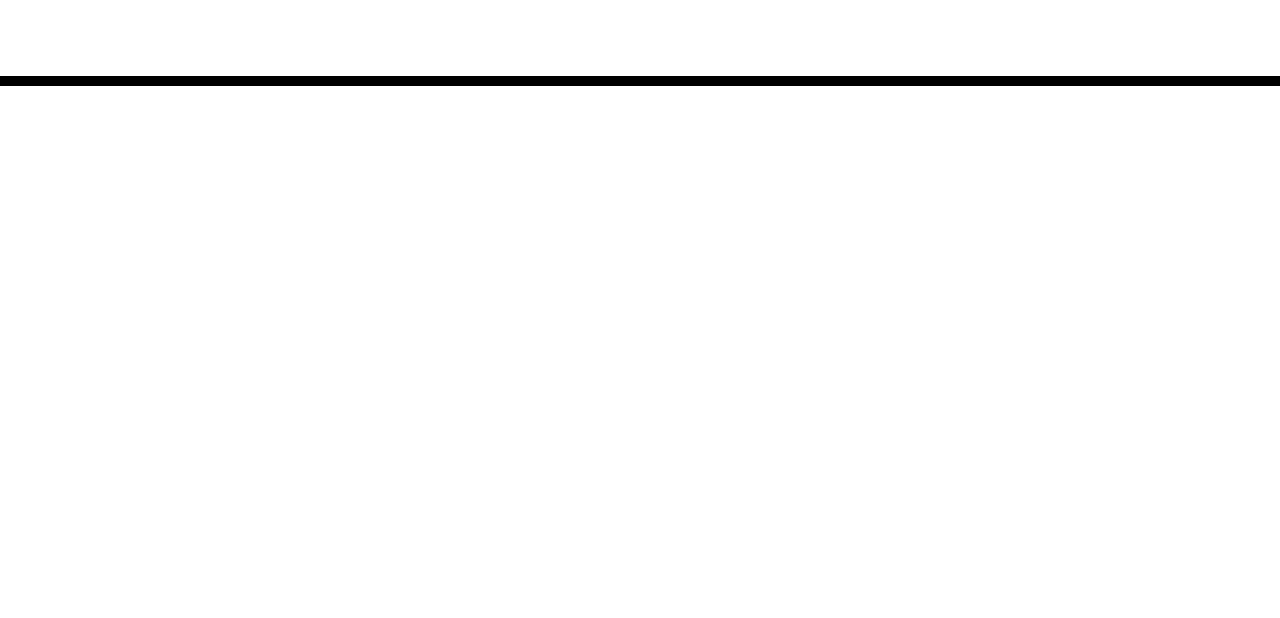
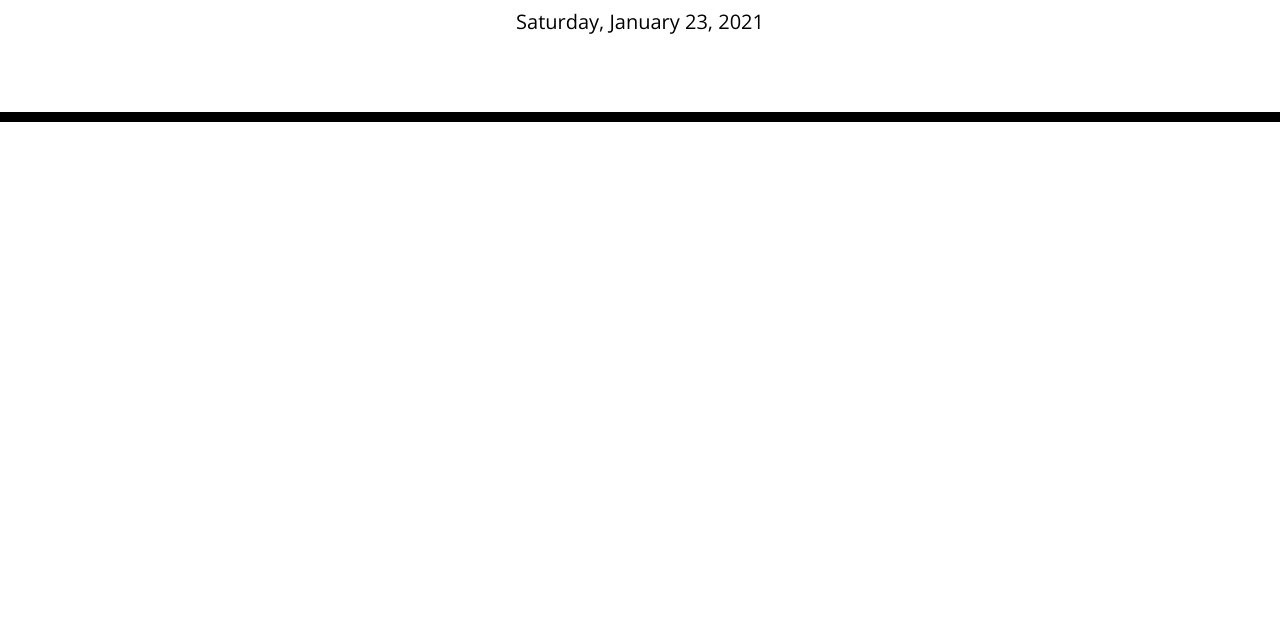
Before and after one commit to shellienguyen/work-day-scheduler, a plain HTML site: page index.html in a window 1280 px wide. Shown: the part 182-800 px from the top of the page. Drawn offline with nearby package versions, Linux system fonts and the light colour scheme.

Commit message:
display current date

```diff
--- /dev/null
+++ b/assets/js/script.js
@@ -0,0 +1,19 @@
+let displayTodaysDate = function () {
+   let today = new Date();
+
+   // Map returned month (which is a number) to full name of month
+   const monthNames = ["January", "February", "March", "April", "May", "June", "July", "August", "September", "October", "November", "December" ];
+   let month = monthNames[ today.getMonth() ];
+
+   // Map returned day-of-the-week (which is a number) to full day-of-the-week name
+   const dayNames = ["Monday", "Tuesday", "Wednesday", "Thursday", "Friday", "Saturday", "Sunday" ];
+   let dayOfTheWeek = dayNames[ ( today.getDay() -1 ) ];
+
+   let date = today.getDate();
+   let year = today.getFullYear();
+
+   let todaysDate = document.getElementById( "currentDay" );
+   todaysDate.textContent = dayOfTheWeek + ", " + month + " " + date + ", " + year;
+}
+
+displayTodaysDate();
--- a/index.html
+++ b/index.html
@@ -1,38 +1,39 @@
 <!DOCTYPE html>
-<html lang="en">
+<html lang = "en">
 <head>
-    <meta charset="UTF-8" />
-    <meta name="viewport" content="width=device-width, initial-scale=1.0" />
-    <meta http-equiv="X-UA-Compatible" content="ie=edge" />
+   <meta charset = "UTF-8" />
+   <meta name = "viewport" content = "width=device-width, initial-scale=1.0" />
+   <meta http-equiv="X-UA-Compatible" content = "ie=edge" />
    <link
-      rel="stylesheet"
-      href="https://stackpath.bootstrapcdn.com/bootstrap/4.3.1/css/bootstrap.min.css"
+      rel = "stylesheet"
+      href = "https://stackpath.bootstrapcdn.com/bootstrap/4.3.1/css/bootstrap.min.css"
    />
    <link
-      rel="stylesheet"
-      href="https://use.fontawesome.com/releases/v5.8.1/css/all.css"
+      rel = "stylesheet"
+      href = "https://use.fontawesome.com/releases/v5.8.1/css/all.css"
       integrity="sha384-50oBUHEmvpQ+1lW4y57PTFmhCaXp0ML5d60M1M7uH2+nqUivzIebhndOJK28anvf"
-      crossorigin="anonymous"
+      crossorigin = "anonymous"
    />
    <link
-      href="https://fonts.googleapis.com/css?family=Open+Sans&display=swap"
-      rel="stylesheet"
+      href = "https://fonts.googleapis.com/css?family=Open+Sans&display=swap"
+      rel = "stylesheet"
    />
-    <link rel="stylesheet" href="./assets/css/style.css" />
+   <link rel = "stylesheet" href = "./assets/css/style.css" />
    <title>Work Day Scheduler</title>
 </head>
 
 <body>
-    <header class="jumbotron">
-      <h1 class="display-3">Work Day Scheduler</h1>
-      <p class="lead">A simple calendar app for scheduling your work day</p>
-      <p id="currentDay" class="lead"></p>
+   <header class = "jumbotron">
+      <h1 class = "display-3">Work Day Scheduler</h1>
+      <p class = "lead">A simple calendar app for scheduling your work day</p>
+      <p id = "currentDay" class = "lead"></p>
    </header>
-    <div class="container">
+   <div class = "container">
       <!-- Timeblocks go here -->
    </div>
 
-    <script src="https://code.jquery.com/jquery-3.4.1.min.js"></script>
-    <script src="https://cdnjs.cloudflare.com/ajax/libs/moment.js/2.24.0/moment.min.js"></script>
+   <script src = "https://code.jquery.com/jquery-3.4.1.min.js"></script>
+   <script src = "https://cdnjs.cloudflare.com/ajax/libs/moment.js/2.24.0/moment.min.js"></script>
+   <script src = "./assets/js/script.js"></script>
 </body>
 </html>
```
Also changed, not shown: assets/css/style.css (indentation only). Lines whose indentation alone changed are shown as unchanged.
